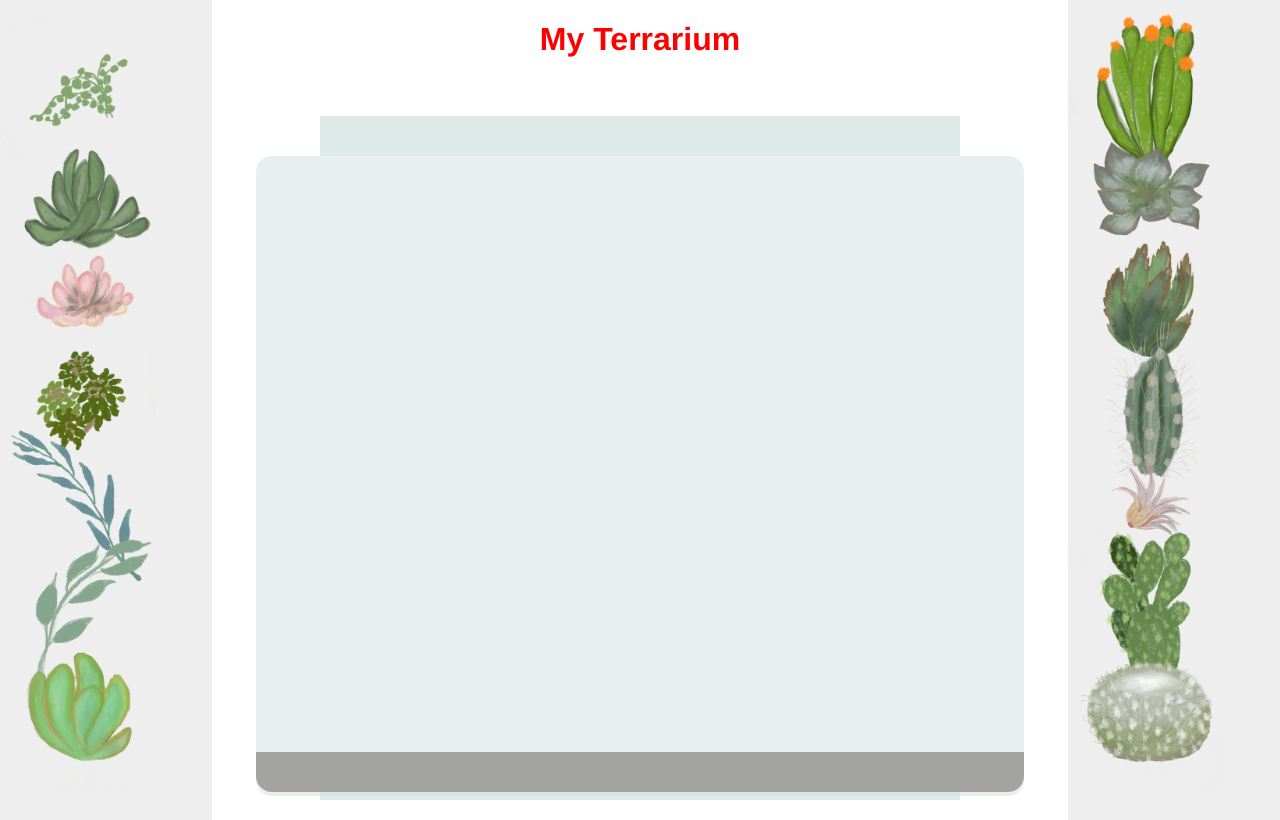
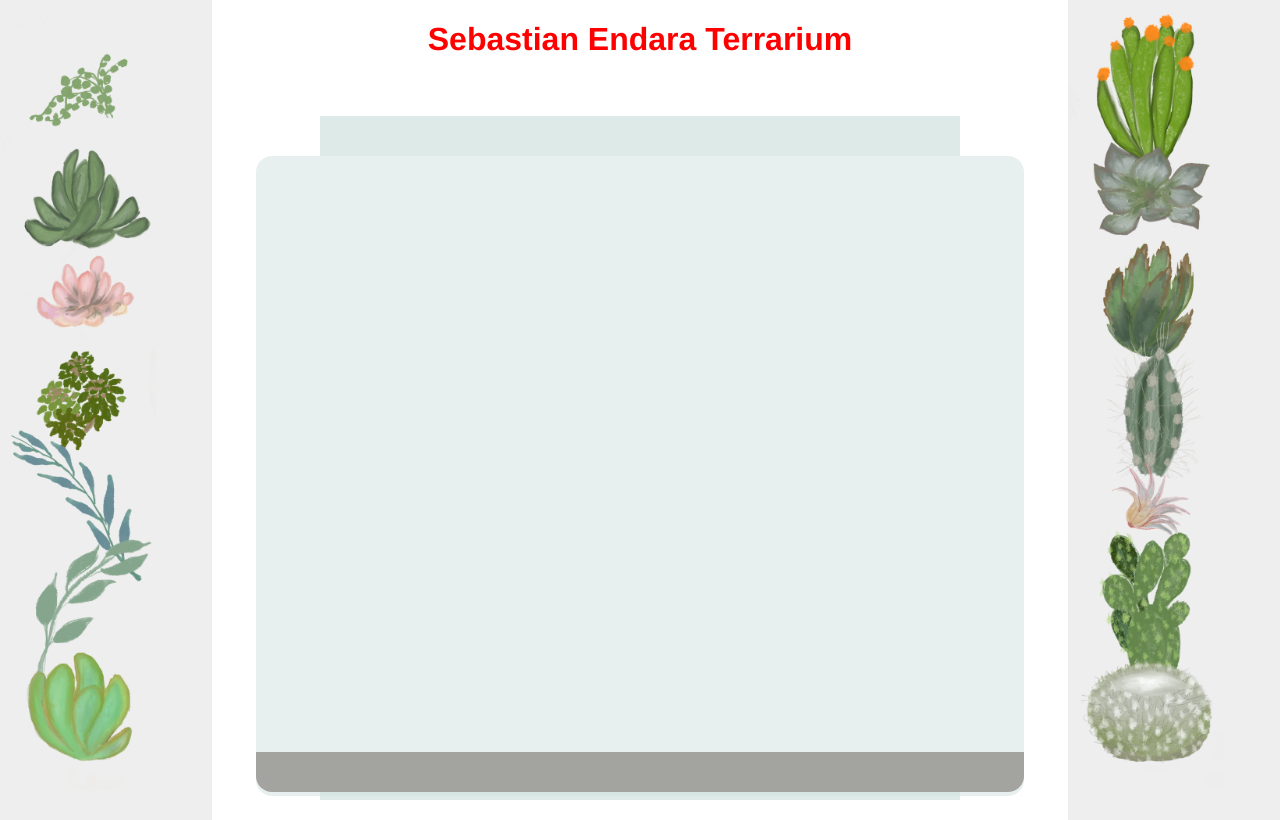
Before and after one commit to JosuEndara/Terrarium, a plain HTML site: page index.html in a window 1280 px wide. Drawn offline with Linux system fonts and the light colour scheme.

Commit message:
New Text Added

```diff
--- a/index.html
+++ b/index.html
@@ -10,7 +10,7 @@
   </head>
 
   <body>
-    <h1 style="color: red">My Terrarium</h1>
+    <h1 style="color: red">Sebastian Endara Terrarium</h1>
     <div id="page">
       <div id="left-container" class="container">
         <div class="plant-holder">
```
